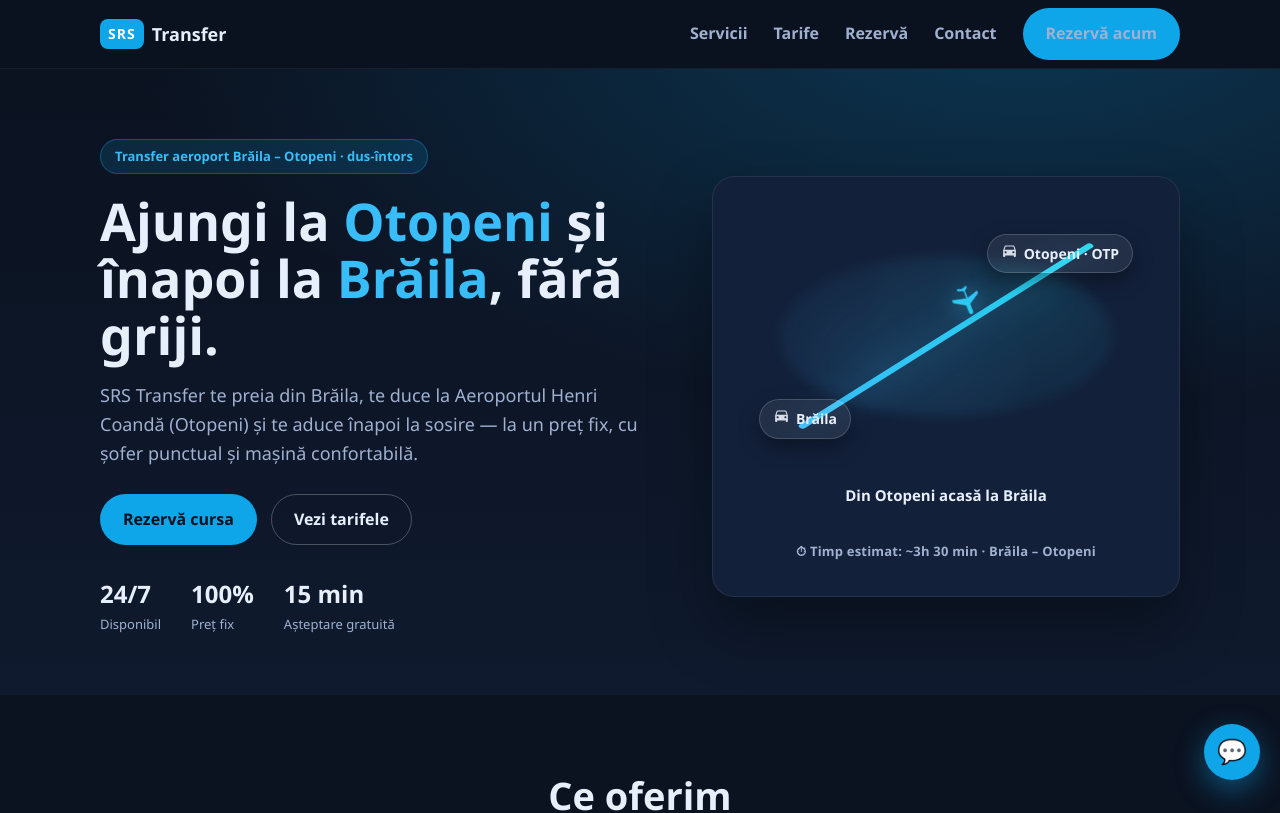
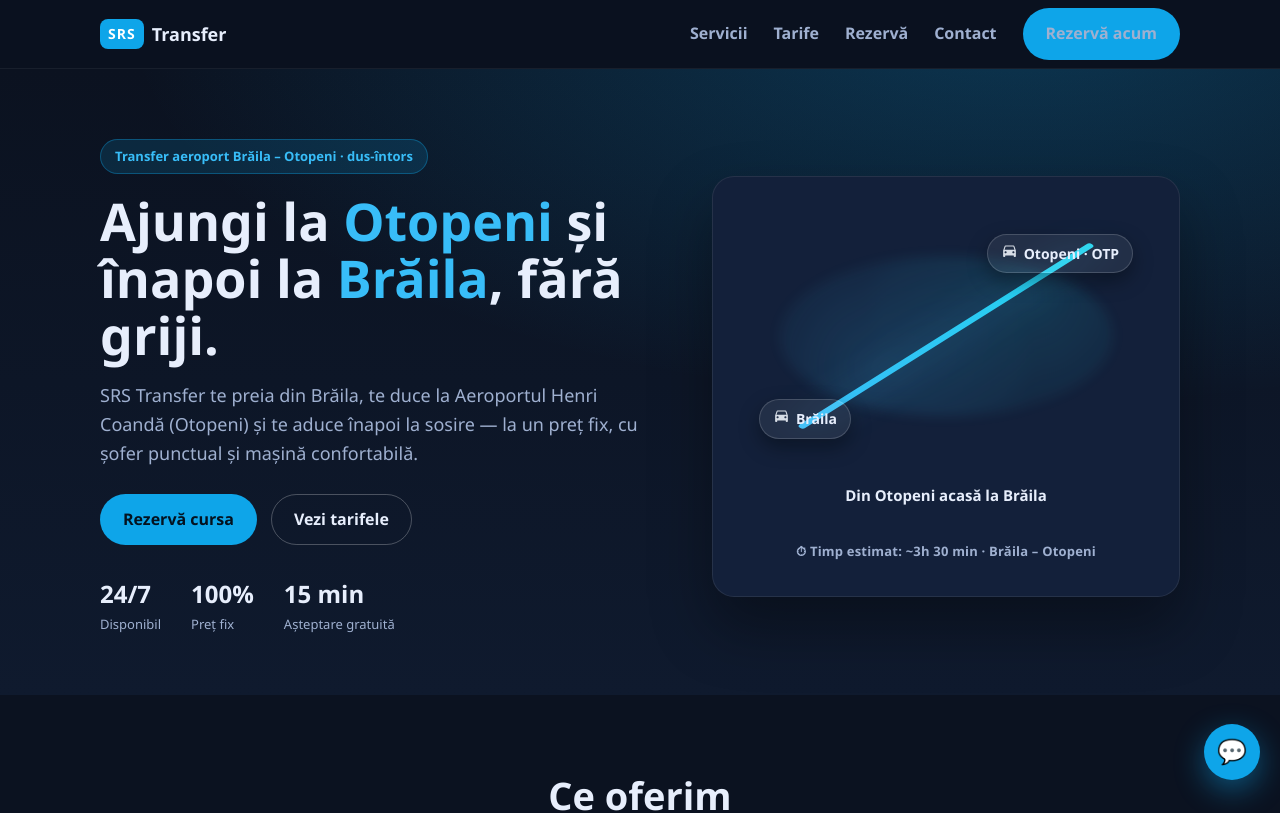
Before and after one commit to ionuteuro/srs-transfer, a React (Vite) app: page / in a window 1280 px wide. Shown: the top 813 px of the page. Built offline with nearby package versions, Linux system fonts and the light colour scheme.

Commit message:
Eliminat animația cu avionul din Hero; păstrat ruta, nodurile și textele

```diff
--- a/src/components/Hero.jsx
+++ b/src/components/Hero.jsx
@@ -44,11 +44,6 @@ export default function Hero() {
               Otopeni · OTP
               <span className="node__ping" />
             </span>
-            <span className="plane">
-              <svg viewBox="0 0 24 24">
-                <path d="M21 16v-2l-8-5V3.5a1.5 1.5 0 0 0-3 0V9l-8 5v2l8-2.5V19l-2 1.5V22l3.5-1 3.5 1v-1.5L11 19v-5.5z" />
-              </svg>
-            </span>
           </div>
           <div className="flight__caption">
             <span className="cap cap--out">Din Brăila către Otopeni</span>
--- a/src/index.css
+++ b/src/index.css
@@ -183,25 +183,6 @@ a { color: inherit; text-decoration: none; }
 }
 .node--braila .node__ping { animation: pingBraila 8s ease-in-out infinite; }
 .node--otp .node__ping { animation: pingOtp 8s ease-in-out infinite; }
-.plane {
-  position: absolute;
-  width: 34px;
-  height: 34px;
-  color: #fff;
-  filter: drop-shadow(0 0 10px rgba(56,189,248,.85)) drop-shadow(0 3px 6px rgba(0,0,0,.4));
-  animation: fly 8s cubic-bezier(.45,.05,.55,.95) infinite;
-  z-index: 3;
-}
-.plane svg { width: 100%; height: 100%; fill: url(#routeGrad); }
-@keyframes fly {
-  0%   { left: 16%; top: 76%; transform: translate(-50%,-50%) rotate(215deg); }
-  6%   { left: 16%; top: 76%; transform: translate(-50%,-50%) rotate(215deg); }
-  48%  { left: 47%; top: 43%; transform: translate(-50%,-50%) rotate(20deg); }
-  52%  { left: 78%; top: 16%; transform: translate(-50%,-50%) rotate(34deg); }
-  60%  { left: 78%; top: 16%; transform: translate(-50%,-50%) rotate(34deg); }
-  94%  { left: 47%; top: 43%; transform: translate(-50%,-50%) rotate(202deg); }
-  100% { left: 16%; top: 76%; transform: translate(-50%,-50%) rotate(215deg); }
-}
 @keyframes pingBraila {
   0%   { transform: translate(-50%,-50%) scale(1); opacity: .55; }
   6%   { transform: translate(-50%,-50%) scale(2.6); opacity: 0; }
@@ -229,8 +210,7 @@ a { color: inherit; text-decoration: none; }
 @keyframes capOut { 0% { opacity: 1 } 46% { opacity: 1 } 56% { opacity: 0 } 100% { opacity: 0 } }
 @keyframes capBack { 0% { opacity: 0 } 58% { opacity: 0 } 64% { opacity: 1 } 96% { opacity: 1 } 100% { opacity: 0 } }
 @media (prefers-reduced-motion: reduce) {
-  .plane, .cap--out, .cap--back, .flight__path path, .node__ping { animation: none; }
-  .plane { left: 78%; top: 16%; transform: translate(-50%,-50%) rotate(34deg); }
+  .cap--out, .cap--back, .flight__path path, .node__ping { animation: none; }
   .cap--out { opacity: 1; }
 }
 
```
